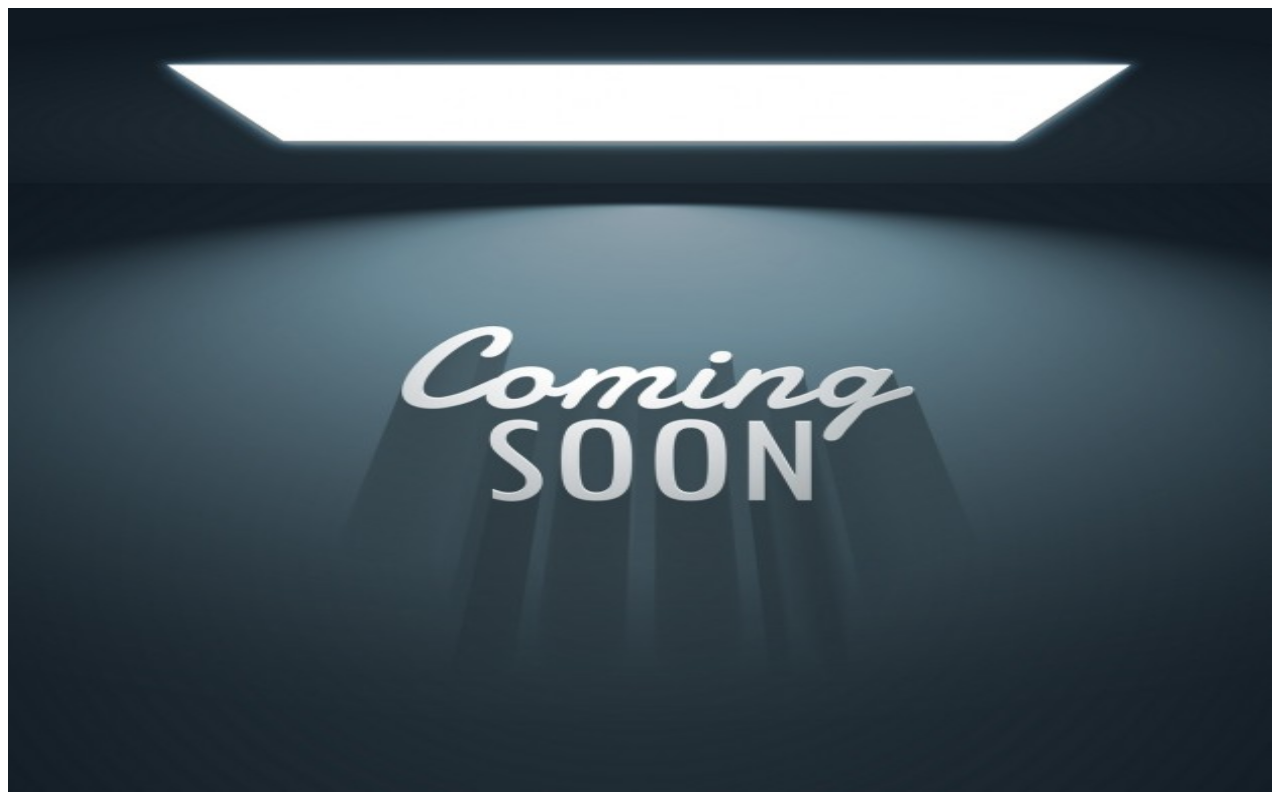
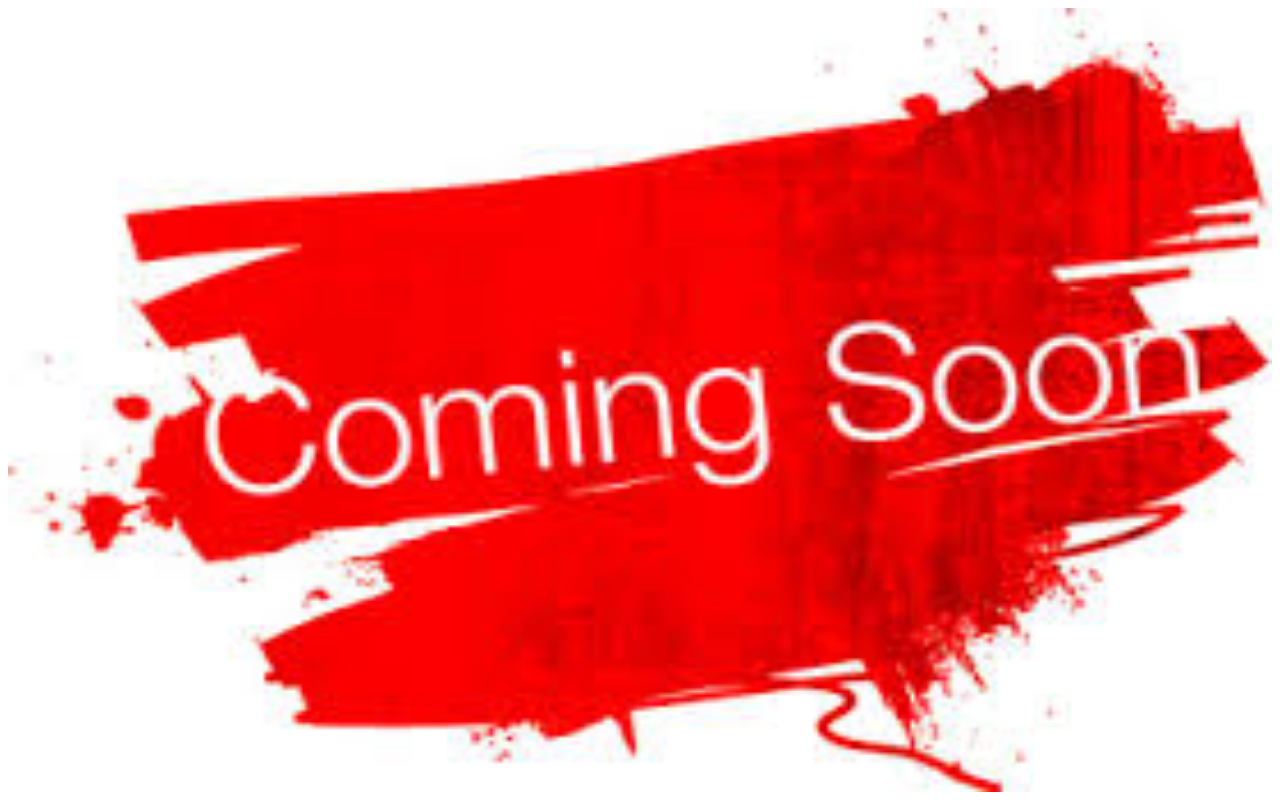
Before and after one commit to lkpdev/paints, a plain HTML site: page index.html in a window 1280 px wide. Drawn offline with Linux system fonts and the light colour scheme.

Commit message:
adding landing page

```diff
--- a/index.html
+++ b/index.html
@@ -1 +1 @@
-<img src="images/coming-soon.jpg"/ alt="start" width="100%" height="100%"/>
+<img src="images/intexpaints-coming-soon.jpeg"/ alt="start" width="100%" height="100%"/>
```
